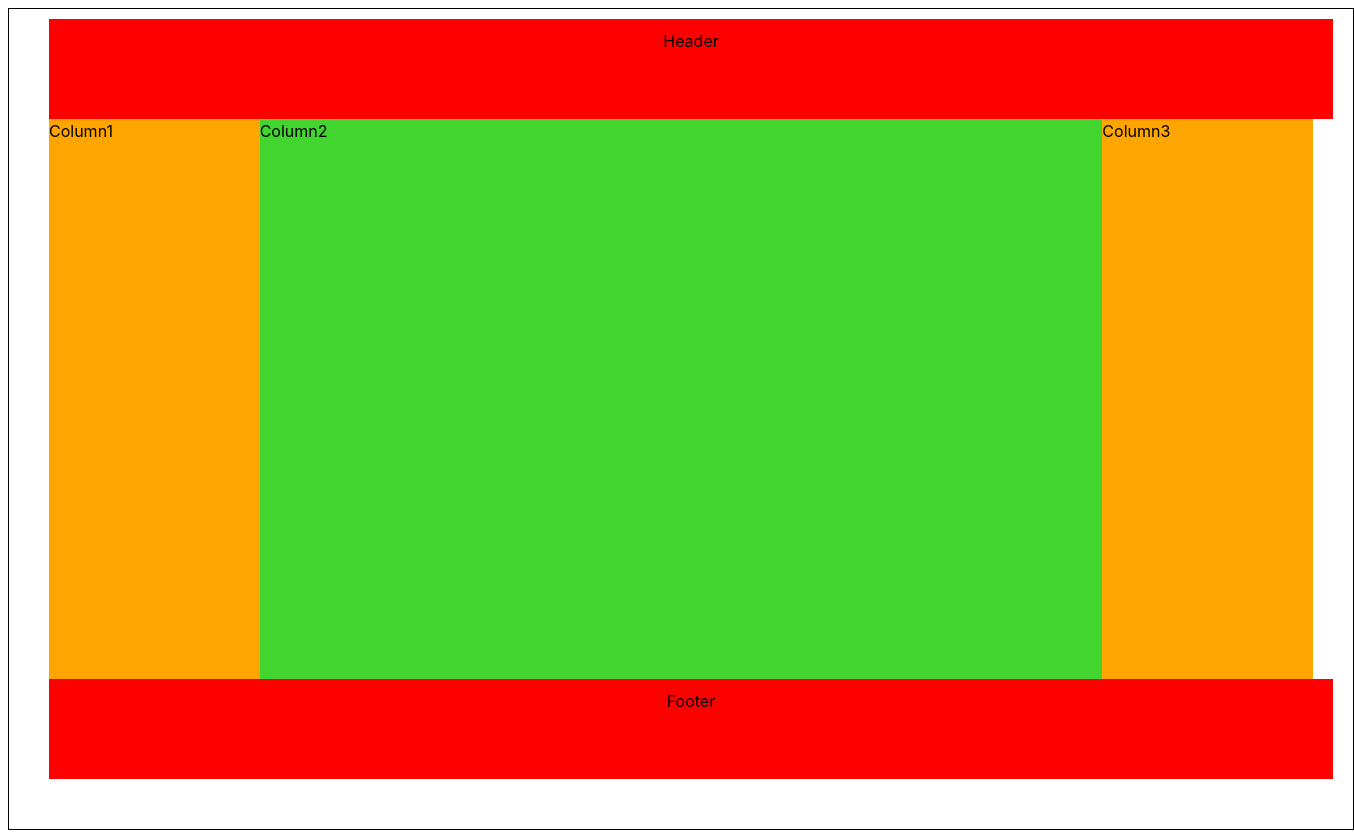
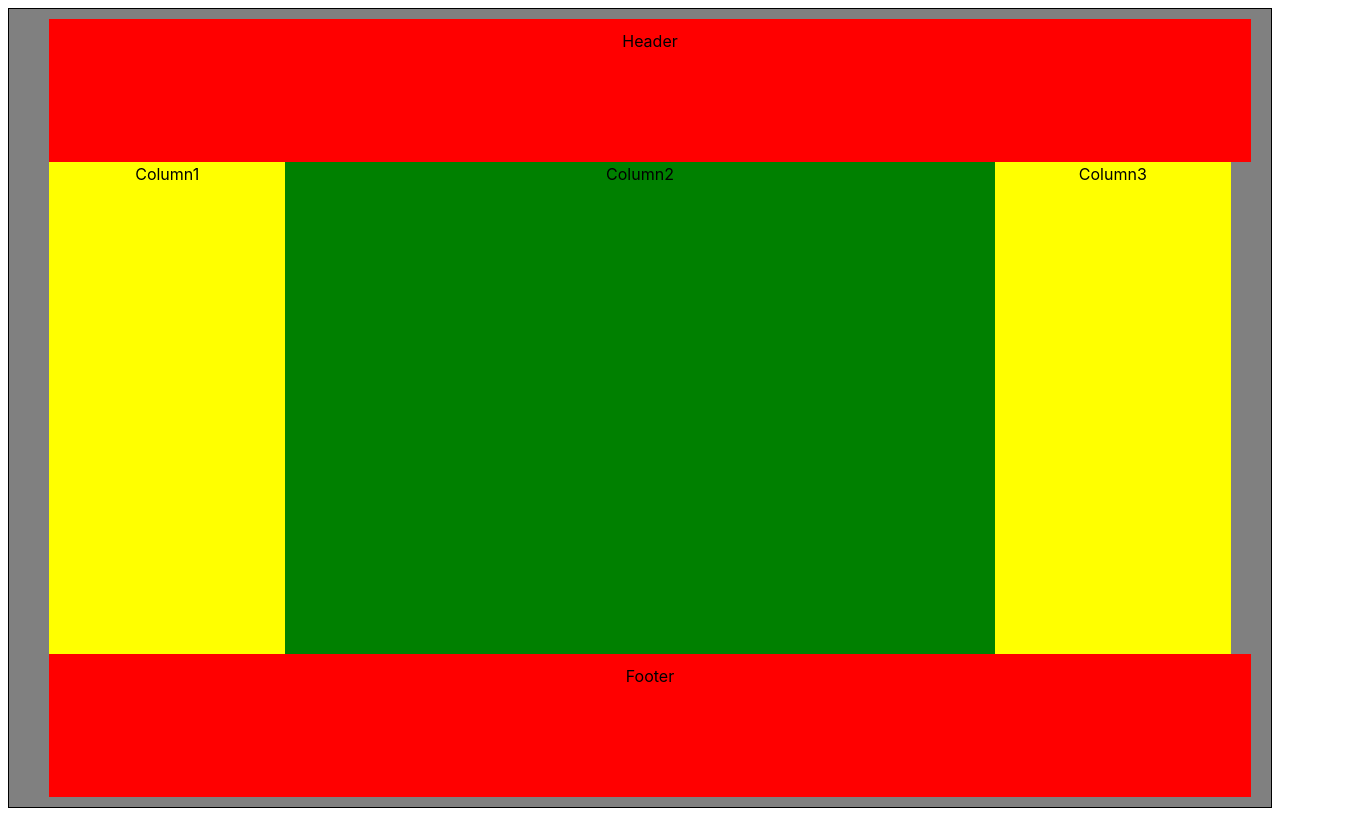
Before and after one commit to VIJAY-KUMAR-VIRIGINENI/MachineCoding, a React (Vite) app in the folder react-machine-coding-ts/: page / in a window 1280 px wide. Shown: the whole page, 1354 px wide, since content can reach past the window. After the commit the page ends 816 px from the top, so only its background shows below. Built offline with nearby package versions, Linux system fonts and the light colour scheme.

Commit message:
improved styling of  HolyGrill

```diff
--- a/react-machine-coding-ts/src/components/HolyGrail/style.css
+++ b/react-machine-coding-ts/src/components/HolyGrail/style.css
@@ -1,46 +1,45 @@
 .container {
-  height: 800px;
+  height: 100vh;
   width: 100%;
   margin: 0px;
   border: 1px solid black;
   padding: 10px 40px;
-}
-
-.header {
-  height: 10%;
-  width: 100%;
-  background-color: red;
-  padding: 10px;
-  text-align: center;
-}
-
-.footer {
-  height: 10%;
-  width: 100%;
-  background-color: red;
-  padding: 10px;
-  text-align: center;
+  display: flex;
+  flex-direction: column;
+  box-sizing: border-box;
+  flex: 1;
+  background-color: gray;
 }
 
 .columns {
   display: flex;
-  height: 70%;
+  height: 80%;
   width: 100%;
-  align-items: space-around;
-  background-color: light-gray;
+
+  background-color: pink;
 }
-.column1 {
-  height: 100%;
+.column1,
+.column2,
+.column3 {
+  height: auto;
+
+  text-align: center;
+}
+.column1,
+.column3 {
   width: 20%;
-  background-color: orange;
+  background-color: yellow;
 }
 .column2 {
-  height: 100%;
   width: 80%;
-  background-color: rgb(66, 213, 47);
+  background-color: green;
+  flex: 1;
 }
-.column3 {
-  height: 100%;
-  width: 20%;
-  background-color: orange;
+.header,
+.footer {
+  height: 20%;
+  padding: 10px;
+  width: 100%;
+  text-align: center;
+  background-color: red;
 }
```
Also changed, not shown: react-machine-coding-ts/src/components/FitnessTracker/FitnessTracker.tsx (added).
